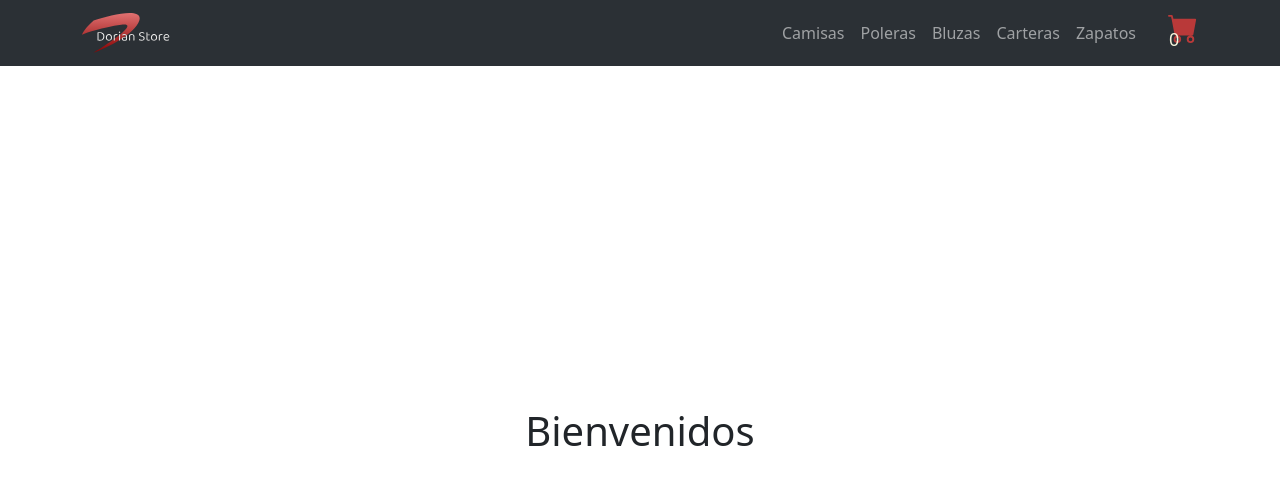
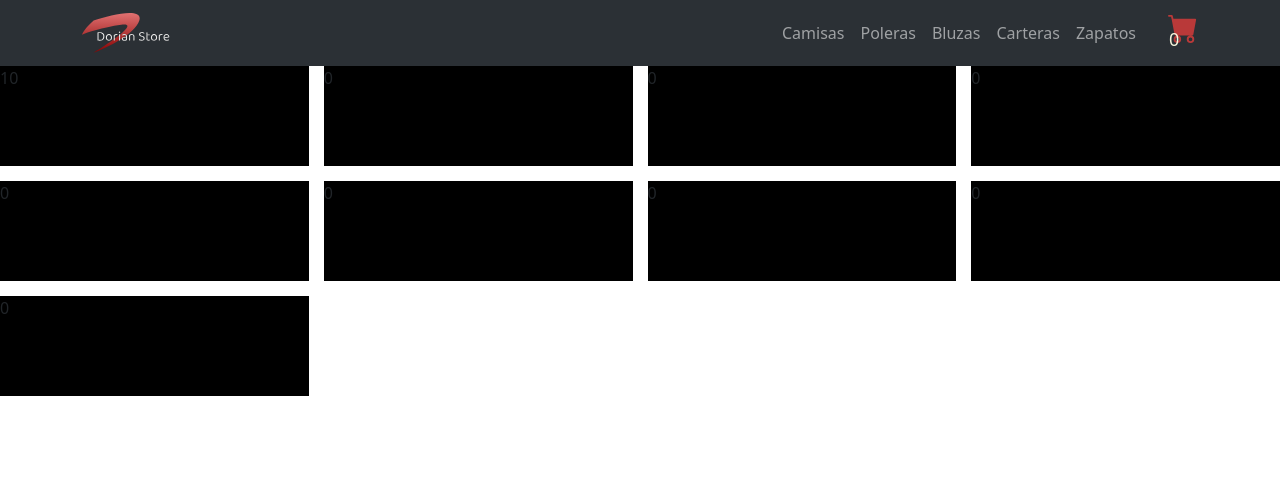
Before and after one commit to funkgabo/PreEntrega2Quevedo, a React (Vite) app: page / in a window 1280 px wide. Shown: the top 484 px of the page. Built offline with nearby package versions, Linux system fonts and the light colour scheme.

Commit message:
Folders new structure implemented, props dreeling on

```diff
--- a/src/App.jsx
+++ b/src/App.jsx
@@ -1,14 +1,84 @@
-import { useState } from 'react'
+import { useEffect, useState } from 'react'
 import { NavBar } from './components/NavBar'
-import { CartWidget } from './components/CartWidget'
 import { ItemListContainer } from './components/ItemListContainer'
+import { ItemList } from './components/ItemList'
+import { Item } from './components/Item'
 
 function App() {
-  const greetirngs = 'Bienvenidos'
+  const [porducts, setPorducts] = useState([])
+  useEffect(() => {
+    setPorducts([
+      {
+        id: "1",
+        name: "Pantalon",
+        description: "Pantalon de algodon negro",
+        stock: 10,
+      },
+      {
+        id: "2",
+        name: "Buzo",
+        description: "Buzo deportivo azul",
+        stock: 0,
+      },
+      {
+        id: "3",
+        name: "Campera",
+        description: "Campera de jean",
+        stock: 0,
+      },
+      {
+        id: "4",
+        name: "Campera",
+        description: "Campera de jean",
+        stock: 0,
+      },
+      {
+        id: "5",
+        name: "Campera",
+        description: "Campera de jean",
+        stock: 0,
+      },
+      {
+        id: "6",
+        name: "Campera",
+        description: "Campera de jean",
+        stock: 0,
+      },
+      {
+        id: "7",
+        name: "Campera",
+        description: "Campera de jean",
+        stock: 0,
+      },
+      {
+        id: "8",
+        name: "Campera",
+        description: "Campera de jean",
+        stock: 0,
+      },
+      {
+        id: "9",
+        name: "Campera",
+        description: "Campera de jean",
+        stock: 0,
+      },
+    ])
+  }, [])
   return (
     <>
       <NavBar />
-      <ItemListContainer greetings={greetirngs} />
+      <ItemListContainer>
+        <ItemList>
+          {porducts.map(producto => (
+            <Item key={producto.id}
+            id={producto.id}
+            name={producto.name}
+            description={producto.description}
+            stock={producto.stock}
+            />
+          ))}
+        </ItemList>
+      </ItemListContainer>
     </>
   )
 }
--- /dev/null
+++ b/src/components/Item/Item.css
@@ -0,0 +1,6 @@
+.item-card {
+    width: 100%;
+    height: 100px;
+    display: inline-block;
+    background-color: black;
+}
--- /dev/null
+++ b/src/components/Item/index.jsx
@@ -0,0 +1,6 @@
+import './item.css'
+export const Item = ({id, name, description, stock}) => {
+    return (
+        <div className="item-card">{stock}</div>
+    );
+}
--- /dev/null
+++ b/src/components/ItemList/ItemList.css
@@ -0,0 +1,7 @@
+.il-container {
+    display: grid;
+grid-template-columns: repeat(4, 1fr);
+grid-template-rows: repeat(3, 1fr);
+grid-column-gap: 15px;
+grid-row-gap: 15px;
+}
--- /dev/null
+++ b/src/components/ItemList/index.jsx
@@ -0,0 +1,9 @@
+import './ItemList.css'
+
+export const ItemList = ({ children }) => {
+    return (
+        <section className="il-container">
+            {children}
+        </section>
+    );
+}
--- a/src/components/ItemListContainer.jsx
+++ /dev/null
@@ -1,7 +0,0 @@
-import React from 'react'
-
-export const ItemListContainer = ({greetings}) => {
-    return (
-        <h1 style={{minHeight: 'calc(100vh - 71px)', margin: 0, display: 'flex', justifyContent: 'center', alignItems: 'center'}}>{greetings}</h1>
-    );
-}
--- /dev/null
+++ b/src/components/ItemListContainer/ItemListContainer.css
@@ -0,0 +1,4 @@
+main {
+    min-height: calc(100vh - 66px);
+    width: 100%;
+}
--- /dev/null
+++ b/src/components/ItemListContainer/index.jsx
@@ -0,0 +1,10 @@
+import React from 'react'
+import './ItemListContainer.css'
+
+export const ItemListContainer = ({ children }) => {
+    return (
+        <main>
+            {children}
+        </main>
+    );
+}
--- a/src/components/NavBar.jsx
+++ b/src/components/NavBar/index.jsx
@@ -3,9 +3,9 @@ import Nav from 'react-bootstrap/Nav';
 import Navbar from 'react-bootstrap/Navbar';
 import Col from 'react-bootstrap/Col';
 import Row from 'react-bootstrap/Row';
-import DorianLogo from '../assets/DS.svg'
+import DorianLogo from '../../assets/DS.svg'
 import Container from 'react-bootstrap/Container';
-import { CartWidget } from './CartWidget';
+import { CartWidget } from '../CartWidget';
 
 
 export const NavBar = () => {
```
Also changed, not shown: src/components/CartWidget/CartWidget.css (renamed from src/components/CartWidget.css), src/components/CartWidget/index.jsx (renamed from src/components/CartWidget.jsx).
